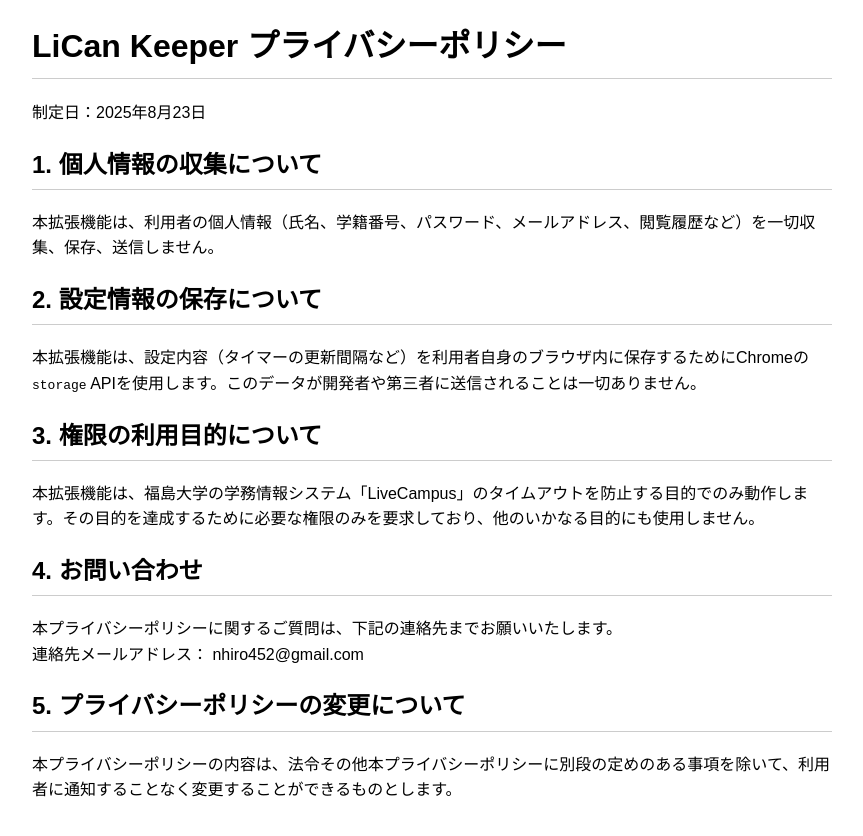
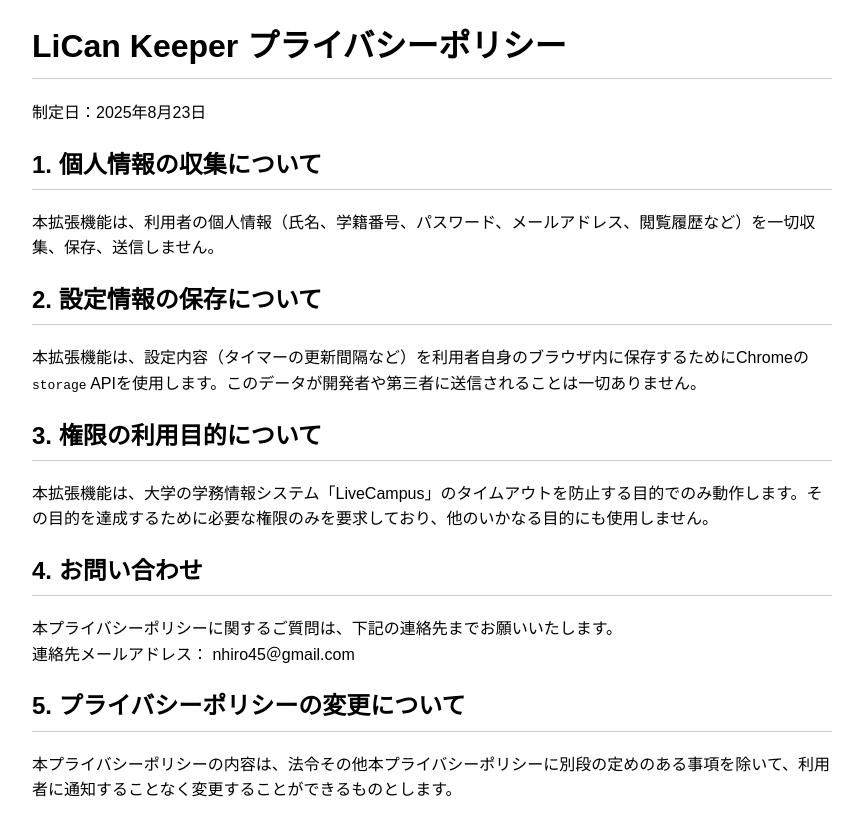
Before and after one commit to toapd2022/toapd2022, a Jekyll site: the page privacy.html, which Jekyll copies as it is, in a window 1280 px wide. Shown: the top 836 px of the page, without its empty margins (208-1071 px from the left). Built offline with Jekyll 4.4.1, drawn with Linux system fonts in a browser that asks for light colours.

Commit message:
Update privacy.html

```diff
--- a/privacy.html
+++ b/privacy.html
@@ -26,13 +26,13 @@
 
     <h2>3. 権限の利用目的について</h2>
     <p>
-        本拡張機能は、福島大学の学務情報システム「LiveCampus」のタイムアウトを防止する目的でのみ動作します。その目的を達成するために必要な権限のみを要求しており、他のいかなる目的にも使用しません。
+        本拡張機能は、大学の学務情報システム「LiveCampus」のタイムアウトを防止する目的でのみ動作します。その目的を達成するために必要な権限のみを要求しており、他のいかなる目的にも使用しません。
     </p>
 
     <h2>4. お問い合わせ</h2>
     <p>
         本プライバシーポリシーに関するご質問は、下記の連絡先までお願いいたします。<br>
-        連絡先メールアドレス： nhiro452@gmail.com
+        連絡先メールアドレス： nhiro45＠gmail.com
     </p>
 
     <h2>5. プライバシーポリシーの変更について</h2>
```
